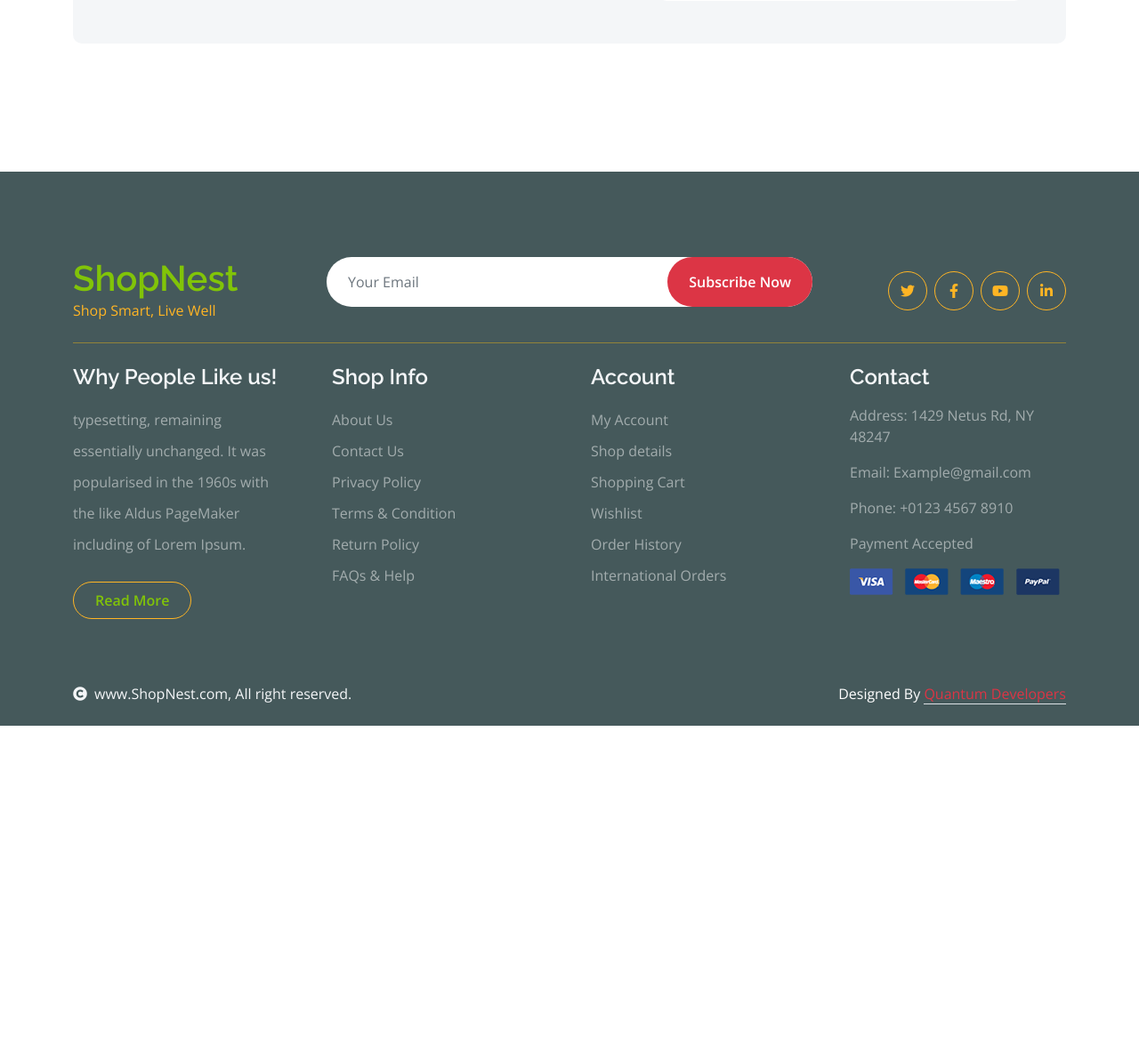
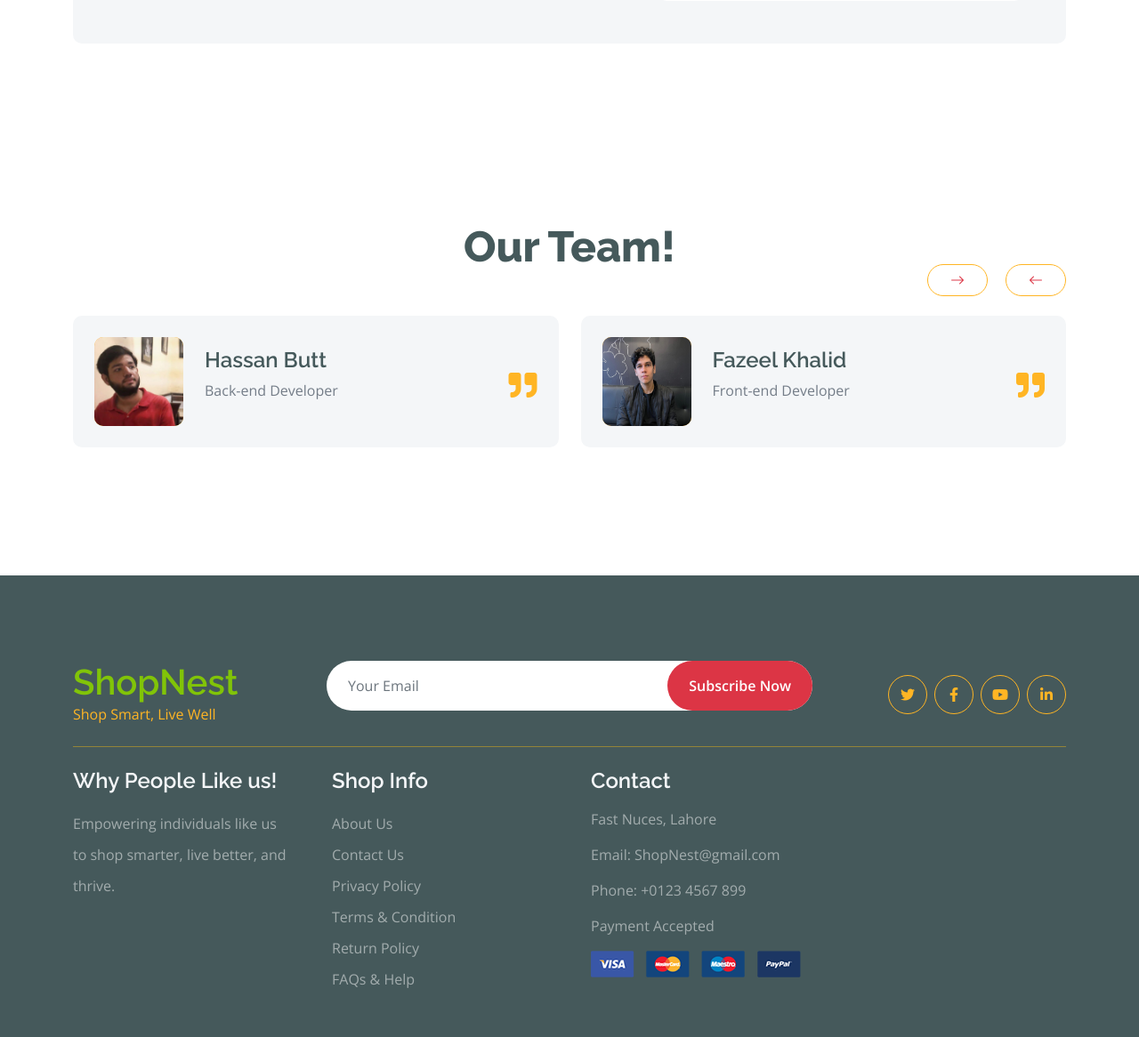
Before and after one commit to hassnbt/shopNest1, a Django app: page /contact/ in a window 1280 px wide. Shown: the part 1487-2653 px from the top of the page at 89% size. Before the commit the page ends 2303 px from the top, so only its background shows below. Run offline with Django 5.2, Linux system fonts and the light colour scheme; some libraries are stand-ins or nearby versions.

Commit message:
Production Team added to contact us

```diff
--- a/django/ecom/templates/contact.html
+++ b/django/ecom/templates/contact.html
@@ -347,80 +347,123 @@
             </div>
         </div>
         <!-- Contact End -->
-
-
-         <!-- Footer Start -->
-         <div class="container-fluid bg-dark text-white-50 footer pt-5 mt-5">
+        <div class="container-fluid testimonial py-5">
             <div class="container py-5">
-                <div class="pb-4 mb-4" style="border-bottom: 1px solid rgba(226, 175, 24, 0.5) ;">
-                    <div class="row g-4">
-                        <div class="col-lg-3">
-                            <a href="#">
-                                <h1 class="text-primary mb-0">ShopNest</h1>
-                                <p class="text-secondary mb-0">Shop Smart, Live Well</p>
-                            </a>
-                        </div>
-                        <div class="col-lg-6">
-                            <div class="position-relative mx-auto">
-                                <input class="form-control border-0 w-100 py-3 px-4 rounded-pill" type="number" placeholder="Your Email">
-                                <button type="submit" class="btn btn-primary border-0 border-secondary py-3 px-4 position-absolute rounded-pill text-white" style="top: 0; right: 0;">Subscribe Now</button>
-                            </div>
-                        </div>
-                        <div class="col-lg-3">
-                            <div class="d-flex justify-content-end pt-3">
-                                <a class="btn  btn-outline-secondary me-2 btn-md-square rounded-circle" href=""><i class="fab fa-twitter"></i></a>
-                                <a class="btn btn-outline-secondary me-2 btn-md-square rounded-circle" href=""><i class="fab fa-facebook-f"></i></a>
-                                <a class="btn btn-outline-secondary me-2 btn-md-square rounded-circle" href=""><i class="fab fa-youtube"></i></a>
-                                <a class="btn btn-outline-secondary btn-md-square rounded-circle" href=""><i class="fab fa-linkedin-in"></i></a>
+                <div class="testimonial-header text-center">
+                    <h4 class="text-primary"></h4>
+                    <h1 class="display-5 mb-5 text-dark">Our Team!</h1>
+                </div>
+                <div class="owl-carousel testimonial-carousel">
+                    <div class="testimonial-item img-border-radius bg-light rounded p-4">
+                        <div class="position-relative">
+                            <i class="fa fa-quote-right fa-2x text-secondary position-absolute" style="bottom: 30px; right: 0;"></i>
+                            <!-- <div class="mb-4 pb-4 border-bottom border-secondary">
+                                <p class="mb-0">Orignal Goldleaf delivered within a week, love you ShopNest!,
+                                </p>
+                            </div> -->
+                            <div class="d-flex align-items-center flex-nowrap">
+                                <div class="bg-secondary rounded">
+                                    <img src="/static/assets/img/testimonial-1.jpg" class="img-fluid rounded" style="width: 100px; height: 100px;" alt="">
+                                </div>
+                                <div class="ms-4 d-block">
+                                    <h4 class="text-dark">Hassan Butt</h4>
+                                    <p class="m-0 pb-3">Back-end Developer</p>
+                                    <!-- <div class="d-flex pe-5">
+                                        <i class="fas fa-star text-primary"></i>
+                                        <i class="fas fa-star text-primary"></i>
+                                        <i class="fas fa-star text-primary"></i>
+                                        <i class="fas fa-star text-primary"></i>
+                                        <i class="fas fa-star"></i>
+                                    </div> -->
+                                </div>
                             </div>
                         </div>
                     </div>
-                </div>
-                <div class="row g-5">
-                    <div class="col-lg-3 col-md-6">
-                        <div class="footer-item">
-                            <h4 class="text-light mb-3">Why People Like us!</h4>
-                            <p class="mb-4">typesetting, remaining essentially unchanged. It was
-                                popularised in the 1960s with the like Aldus PageMaker including of Lorem Ipsum.</p>
-                            <a href="" class="btn border-secondary py-2 px-4 rounded-pill text-primary">Read More</a>
+
+                    <div class="testimonial-item img-border-radius bg-light rounded p-4">
+                        <div class="position-relative">
+                            <i class="fa fa-quote-right fa-2x text-secondary position-absolute" style="bottom: 30px; right: 0;"></i>
+                            <!-- <div class="mb-4 pb-4 border-bottom border-secondary">
+                                <p class="mb-0">JV iPhone 11 working great, bought it in great price,
+                                </p>
+                            </div> -->
+                            <div class="d-flex align-items-center flex-nowrap">
+                                <div class="bg-secondary rounded">
+                                    <img src="/static/assets/img/cbl.jpeg" class="img-fluid rounded" style="width: 100px; height: 100px;" alt="">
+                                </div>
+                                <div class="ms-4 d-block">
+                                    <h4 class="text-dark">Fazeel Khalid</h4>
+                                    <p class="m-0 pb-3">Front-end Developer</p>
+                                    <!-- <div class="d-flex pe-5">
+                                        <i class="fas fa-star text-primary"></i>
+                                        <i class="fas fa-star text-primary"></i>
+                                        <i class="fas fa-star text-primary"></i>
+                                        <i class="fas fa-star text-primary"></i>
+                                        <i class="fas fa-star text-primary"></i>
+                                    </div> -->
+                                </div>
+                            </div>
                         </div>
                     </div>
-                    <div class="col-lg-3 col-md-6">
-                        <div class="d-flex flex-column text-start footer-item">
-                            <h4 class="text-light mb-3">Shop Info</h4>
-                            <a class="btn-link" href="">About Us</a>
-                            <a class="btn-link" href="">Contact Us</a>
-                            <a class="btn-link" href="">Privacy Policy</a>
-                            <a class="btn-link" href="">Terms & Condition</a>
-                            <a class="btn-link" href="">Return Policy</a>
-                            <a class="btn-link" href="">FAQs & Help</a>
+
+                    <div class="testimonial-item img-border-radius bg-light rounded p-4">
+                        <div class="position-relative">
+                            <i class="fa fa-quote-right fa-2x text-secondary position-absolute" style="bottom: 30px; right: 0;"></i>
+                            <!-- <div class="mb-4 pb-4 border-bottom border-secondary">
+                                <p class="mb-0">JV iPhone 11 working great, bought it in great price,
+                                </p>
+                            </div> -->
+                            <div class="d-flex align-items-center flex-nowrap">
+                                <div class="bg-secondary rounded">
+                                    <img src="/static/assets/img/ub.jpeg" class="img-fluid rounded" style="width: 100px; height: 100px;" alt="">
+                                </div>
+                                <div class="ms-4 d-block">
+                                    <h4 class="text-dark">Umer Bashir</h4>
+                                    <p class="m-0 pb-3">Full-Stack</p>
+                                    <!-- <div class="d-flex pe-5">
+                                        <i class="fas fa-star text-primary"></i>
+                                        <i class="fas fa-star text-primary"></i>
+                                        <i class="fas fa-star text-primary"></i>
+                                        <i class="fas fa-star text-primary"></i>
+                                        <i class="fas fa-star text-primary"></i>
+                                    </div> -->
+                                </div>
+                            </div>
                         </div>
                     </div>
-                    <div class="col-lg-3 col-md-6">
-                        <div class="d-flex flex-column text-start footer-item">
-                            <h4 class="text-light mb-3">Account</h4>
-                            <a class="btn-link" href="">My Account</a>
-                            <a class="btn-link" href="">Shop details</a>
-                            <a class="btn-link" href="">Shopping Cart</a>
-                            <a class="btn-link" href="">Wishlist</a>
-                            <a class="btn-link" href="">Order History</a>
-                            <a class="btn-link" href="">International Orders</a>
+                    <div class="testimonial-item img-border-radius bg-light rounded p-4">
+                        <div class="position-relative">
+                            <i class="fa fa-quote-right fa-2x text-secondary position-absolute" style="bottom: 30px; right: 0;"></i>
+                            <!-- <div class="mb-4 pb-4 border-bottom border-secondary">
+                                <p class="mb-0">Daily Grocery yahi se mngwata hu,
+                                </p>
+                            </div> -->
+                            <div class="d-flex align-items-center flex-nowrap">
+                                <div class="bg-secondary rounded">
+                                    <img src="/static/assets/img/ahs.jpeg" class="img-fluid rounded" style="width: 100px; height: 100px;" alt="">
+                                </div>
+                                <div class="ms-4 d-block">
+                                    <h4 class="text-dark">Ahsan Shafi</h4>
+                                    <p class="m-0 pb-3">All-Rounder</p>
+                                    <!-- <div class="d-flex pe-5">
+                                        <i class="fas fa-star text-primary"></i>
+                                        <i class="fas fa-star text-primary"></i>
+                                        <i class="fas fa-star text-primary"></i>
+                                        <i class="fas fa-star text-primary"></i>
+                                        <i class="fas fa-star text-primary"></i>
+                                    </div> -->
+                                </div>
+                            </div>
                         </div>
                     </div>
-                    <div class="col-lg-3 col-md-6">
-                        <div class="footer-item">
-                            <h4 class="text-light mb-3">Contact</h4>
-                            <p>Address: 1429 Netus Rd, NY 48247</p>
-                            <p>Email: Example@gmail.com</p>
-                            <p>Phone: +0123 4567 8910</p>
-                            <p>Payment Accepted</p>
-                            <img src="img/payment.png" class="img-fluid" alt="">
-                        </div>
-                    </div>
+
                 </div>
             </div>
         </div>
-        <!-- Footer End -->
+        <!-- Tastimonial End -->
+
+
+        {% include "footer.html" %}
 
         <!-- Copyright Start -->
         <div class="container-fluid copyright bg-dark py-4">
```
Also changed, not shown: django/ecom/static/assets/img/ahs.jpeg (added), django/ecom/static/assets/img/cbl.jpeg (added), django/ecom/static/assets/img/ub.jpeg (added).
